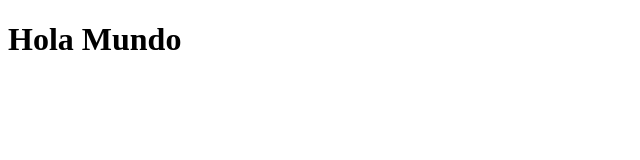
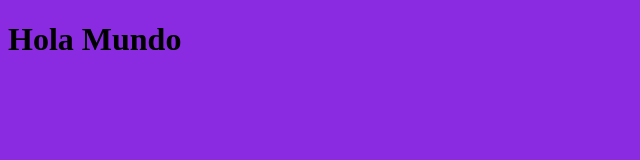
Before and after one commit to AtueBrian/proyecto-coder, a plain HTML site: page index.html in a window 1280 px wide. Shown: the whole page, without its empty margins (0-640 px from the left). Drawn offline with Linux system fonts and the light colour scheme.

Commit message:
se agragaron estilos

```diff
--- /dev/null
+++ b/estilos.css
@@ -0,0 +1,3 @@
+body{
+    background-color: blueviolet;
+}
--- a/index.html
+++ b/index.html
@@ -5,6 +5,7 @@
     <meta http-equiv="X-UA-Compatible" content="IE=edge">
     <meta name="viewport" content="width=
     , initial-scale=1.0">
+    <link rel="stylesheet" href="estilos.css">
     <title>GITHUB</title>
 </head>
 <body>
```
